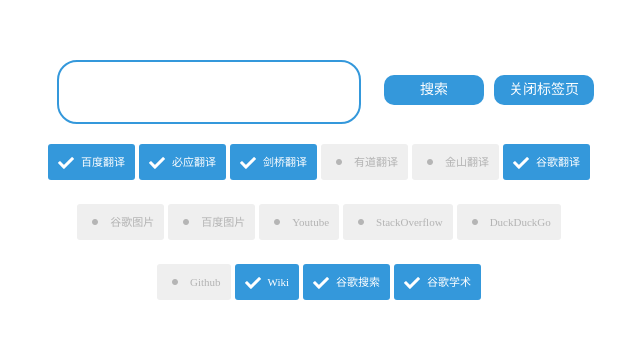
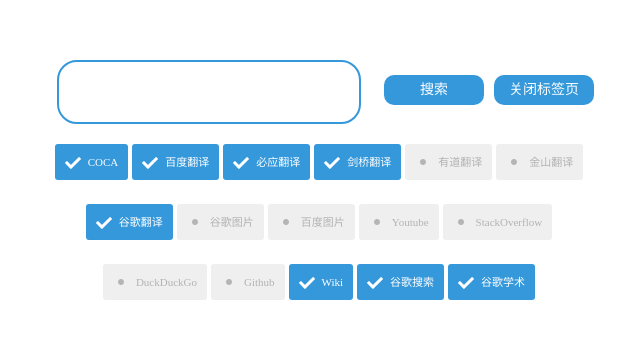
Before and after one commit to lukapool/Handy-Search-Tool, a plain HTML site: page DictSaber/index.html in a window 1280 px wide. Shown: the part 216-554 px from the top of the page, without its empty margins (321-961 px from the left). Drawn offline with nearby package versions, Linux system fonts and the light colour scheme.

Commit message:
add COCA Website

```diff
--- a/DictSaber/index.html
+++ b/DictSaber/index.html
@@ -27,32 +27,35 @@
 	<a href="javascript:void(0);" onclick="closeTab();">关闭标签页</a>
 	<a href="javascript:void(0);" onclick="goto();">搜索</a>
 	<ul class="dowebok">
-	<li><input type="checkbox" name="checkbox" id='1' checked data-labelauty="百度翻译" url="https://fanyi.baidu.com/#en/zh/"></li>
-	<li><input type="checkbox" name="checkbox" id='2' checked data-labelauty="必应翻译" url="https://www.bing.com/dict/search?q="></li>
-	<li><input type="checkbox" name="checkbox" id='3' checked data-labelauty="剑桥翻译" url="http://dictionary.cambridge.org/zhs/spellcheck/%E8%8B%B1%E8%AF%AD/?q="></li>
-	<li><input type="checkbox" name="checkbox" id='4'  data-labelauty="有道翻译" url="http://dict.youdao.com/search?le=eng&q="></li>
-	<li><input type="checkbox" name="checkbox" id='5'  data-labelauty="金山翻译" url="http://www.iciba.com/"></li>
-	<li><input type="checkbox" name="checkbox" id='6' checked data-labelauty="谷歌翻译" url="https://translate.google.cn/?hl=en#en/zh-CN/"></li>
-	<li><input type="checkbox" name="checkbox" id='7' data-labelauty="谷歌图片" url="https://www.google.com/search?tbm=isch&q="></li>
-	<li><input type="checkbox" name="checkbox" id='8' data-labelauty="百度图片" url="http://image.baidu.com/search/index?tn=baiduimage&word="></li>
-	<li><input type="checkbox" name="checkbox" id='9' data-labelauty="Youtube" url="https://www.youtube.com/results?search_query="></li>
-	<li><input type="checkbox" name="checkbox" id='10' data-labelauty="StackOverflow" url="https://stackoverflow.com/search?q="></li>
-	<li><input type="checkbox" name="checkbox" id='11' data-labelauty="DuckDuckGo" url="https://duckduckgo.com/?q="></li>
-	<li><input type="checkbox" name="checkbox" id='12' data-labelauty="Github" url="https://github.com/search?utf8=✓&q="></li>
-	<li><input type="checkbox" name="checkbox" id='13' checked data-labelauty="Wiki" url="https://en.wikipedia.org/wiki/"></li>
-	<li><input type="checkbox" name="checkbox" id='14' checked data-labelauty="谷歌搜索" url="https://www.google.com/?gws_rd=cr,ssl#newwindow=1&safe=strict&q="></li>
-	<li><input type="checkbox" name="checkbox" id='15' checked data-labelauty="谷歌学术" url="https://scholar.google.com/scholar?hl=en&q="></li>
+	<li><input type="checkbox" name="checkbox" id='1' checked data-labelauty="COCA" url="https://corpus.byu.edu/coca/"></li>
+
+	<li><input type="checkbox" name="checkbox" id='2' checked data-labelauty="百度翻译" url="https://fanyi.baidu.com/#en/zh/"></li>
+	<li><input type="checkbox" name="checkbox" id='3' checked data-labelauty="必应翻译" url="https://www.bing.com/dict/search?q="></li>
+	<li><input type="checkbox" name="checkbox" id='4' checked data-labelauty="剑桥翻译" url="http://dictionary.cambridge.org/zhs/%E8%AF%8D%E5%85%B8/%E8%8B%B1%E8%AF%AD/"></li>
+	<li><input type="checkbox" name="checkbox" id='5'  data-labelauty="有道翻译" url="http://dict.youdao.com/search?le=eng&q="></li>
+	<li><input type="checkbox" name="checkbox" id='6'  data-labelauty="金山翻译" url="http://www.iciba.com/"></li>
+	<li><input type="checkbox" name="checkbox" id='7' checked data-labelauty="谷歌翻译" url="https://translate.google.cn/?hl=en#en/zh-CN/"></li>
+	<li><input type="checkbox" name="checkbox" id='8' data-labelauty="谷歌图片" url="https://www.google.com/search?tbm=isch&q="></li>
+	<li><input type="checkbox" name="checkbox" id='9' data-labelauty="百度图片" url="http://image.baidu.com/search/index?tn=baiduimage&word="></li>
+	<li><input type="checkbox" name="checkbox" id='10' data-labelauty="Youtube" url="https://www.youtube.com/results?search_query="></li>
+	<li><input type="checkbox" name="checkbox" id='11' data-labelauty="StackOverflow" url="https://stackoverflow.com/search?q="></li>
+	<li><input type="checkbox" name="checkbox" id='12' data-labelauty="DuckDuckGo" url="https://duckduckgo.com/?q="></li>
+	<li><input type="checkbox" name="checkbox" id='13' data-labelauty="Github" url="https://github.com/search?utf8=✓&q="></li>
+	<li><input type="checkbox" name="checkbox" id='14' checked data-labelauty="Wiki" url="https://en.wikipedia.org/wiki/"></li>
+	<li><input type="checkbox" name="checkbox" id='15' checked data-labelauty="谷歌搜索" url="https://www.google.com/?gws_rd=cr,ssl#newwindow=1&safe=strict&q="></li>
+	<li><input type="checkbox" name="checkbox" id='16' checked data-labelauty="谷歌学术" url="https://scholar.google.com/scholar?hl=en&q="></li>
 	</ul>
 	<div>
 	<script src="https://cdn.bootcss.com/jquery/3.2.1/jquery.min.js"></script>
 	<script src="js/jquery-labelauty.js"></script>
 	<script>
-
+		var version = 2;
 		var win_Array = new Array();
 		var checkFlag = [
+			"https://corpus.byu.edu/coca/",
 			"https://fanyi.baidu.com/#en/zh/",
 			"https://www.bing.com/dict/search?q=",
-			"http://dictionary.cambridge.org/zhs/词典/英语/",
+			"http://dictionary.cambridge.org/zhs/%E8%AF%8D%E5%85%B8/%E8%8B%B1%E8%AF%AD/",
 			"#",
 			"#",
 			"https://translate.google.cn/?hl=en#en/zh-CN/",
@@ -68,6 +71,12 @@
 		]
 
 		$(function() {
+			var versionID = localStorage.getItem('version');
+			if (versionID == null || versionID != version) {
+				localStorage.clear()
+				localStorage.setItem('version', version);
+			}
+
 			var userdefaultData = localStorage.getItem('userdefault');
 			if(userdefaultData != null) {
 
@@ -117,6 +126,9 @@
 			for (var i = 0; i < checkFlag.length; i++) {
 				if (checkFlag[i] == '#') continue
 				var url = checkFlag[i] + key;
+				if (checkFlag[i] == 'https://corpus.byu.edu/coca/') {
+					url = checkFlag[i];
+				}
 				win_Array.push(window.open(url))
 			}
 		}
```
